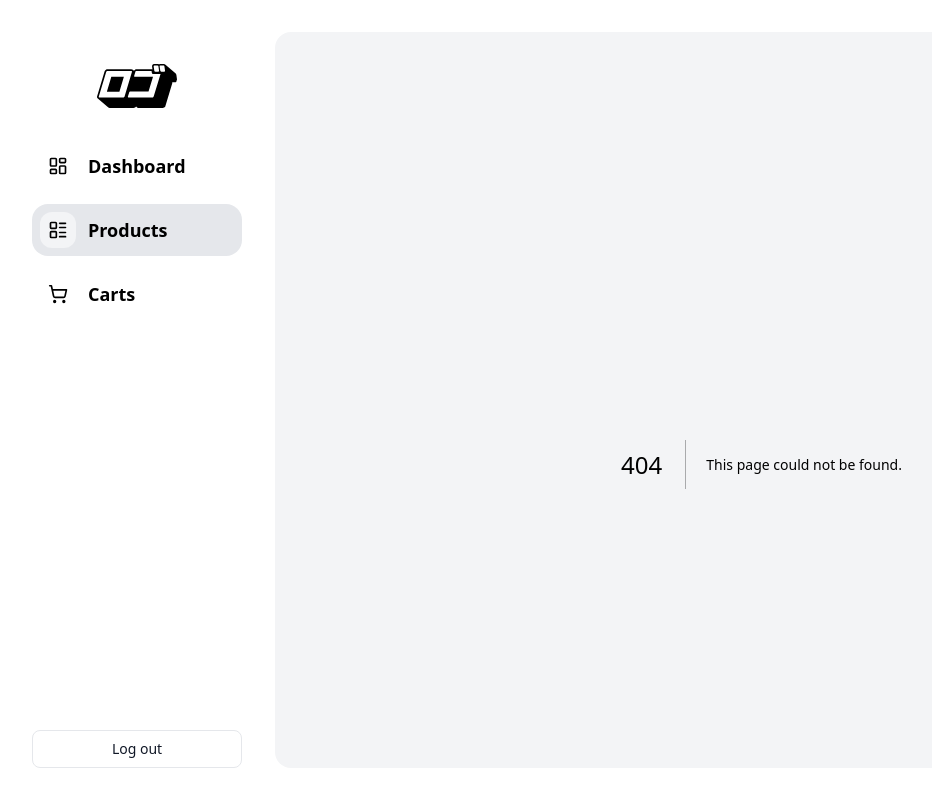
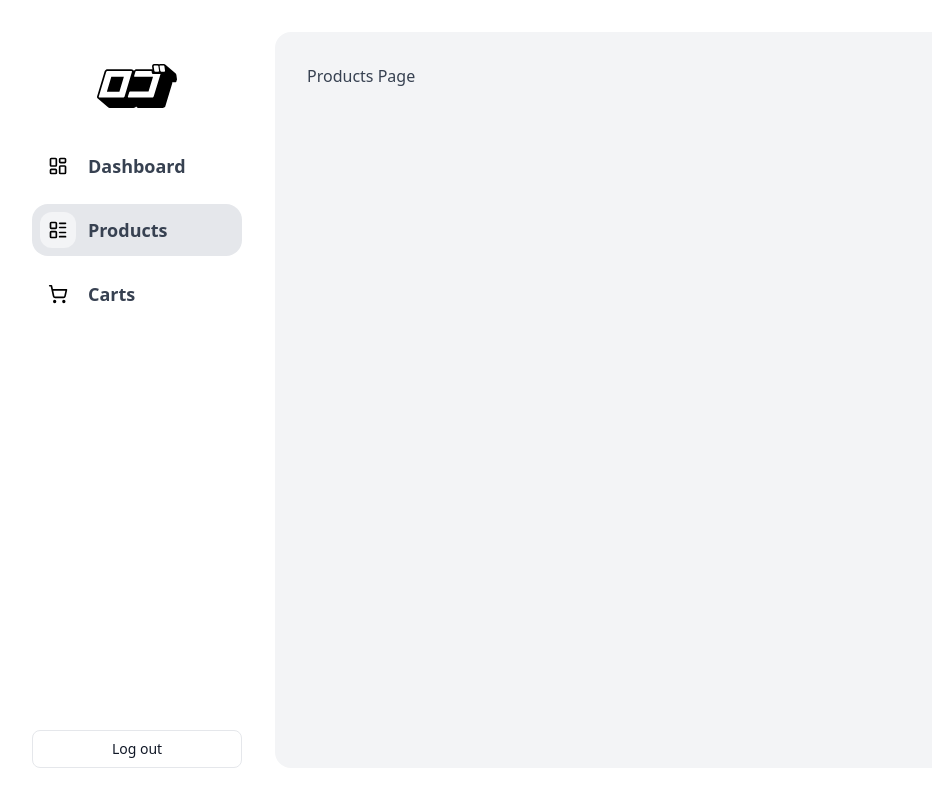
Before and after one commit to fadlidotdev/suikocommerce, a Next.js app: page /dashboard/products in a window 1280 px wide. Before the commit this address had no page. Shown: the whole page, without its empty margins (0-932 px from the left). Built offline with nearby package versions, Linux system fonts and the light colour scheme.

Commit message:
feat(meta): Add component Meta and withMeta hoc and implement to dashboard, products, carts page
Signed-off-by: Fadli Hidayatullah <fadlihdytullah@gmail.com>

```diff
--- /dev/null
+++ b/src/components/common/Meta/Meta.tsx
@@ -0,0 +1,32 @@
+import constants from "@/utils/constants";
+import Head from "next/head";
+import React, {ComponentType} from "react";
+
+type Props = {
+  title?: string;
+};
+
+const Meta = ({title}: Props) => {
+  const appName = constants("appName");
+
+  return (
+    <Head>
+      <title>{title ? `${title} - ${appName}` : appName}</title>
+    </Head>
+  );
+};
+
+export const withMeta = <T extends object>(
+  Component: ComponentType<T>,
+  props?: Props,
+) => {
+  // eslint-disable-next-line react/display-name
+  return (componentProps: T) => (
+    <>
+      <Meta {...props} />
+      <Component {...componentProps} />
+    </>
+  );
+};
+
+export default Meta;
--- /dev/null
+++ b/src/components/common/Meta/index.tsx
@@ -0,0 +1 @@
+export {default} from "./Meta";
--- a/src/components/common/index.ts
+++ b/src/components/common/index.ts
@@ -1,3 +1,4 @@
 export {default as Button} from "./Button";
 export {default as Logo} from "./Logo";
+export {default as Meta} from "./Meta";
 export {default as Show} from "./Show";
--- /dev/null
+++ b/src/pages/dashboard/carts.tsx
@@ -0,0 +1,7 @@
+import {withMeta} from "@/components/common/Meta/Meta";
+
+const CartsPage = () => {
+  return <div>Carts Page</div>;
+};
+
+export default withMeta(CartsPage, {title: "Products"});
--- a/src/pages/dashboard/index.tsx
+++ b/src/pages/dashboard/index.tsx
@@ -1,4 +1,5 @@
 import {Logo} from "@/components/common";
+import {withMeta} from "@/components/common/Meta/Meta";
 
 const DashboardPage = () => {
   return (
@@ -15,4 +16,4 @@ const DashboardPage = () => {
   );
 };
 
-export default DashboardPage;
+export default withMeta(DashboardPage);
--- /dev/null
+++ b/src/pages/dashboard/products.tsx
@@ -0,0 +1,7 @@
+import {withMeta} from "@/components/common/Meta/Meta";
+
+const ProductsPage = () => {
+  return <div>Products Page</div>;
+};
+
+export default withMeta(ProductsPage, {title: "Products"});
--- /dev/null
+++ b/src/utils/constants.ts
@@ -0,0 +1,9 @@
+const constantsObject = {
+  appName: "CMS Suicommerce",
+};
+
+type Constant = keyof typeof constantsObject;
+
+const constants = (name: Constant) => constantsObject[name];
+
+export default constants;
```
